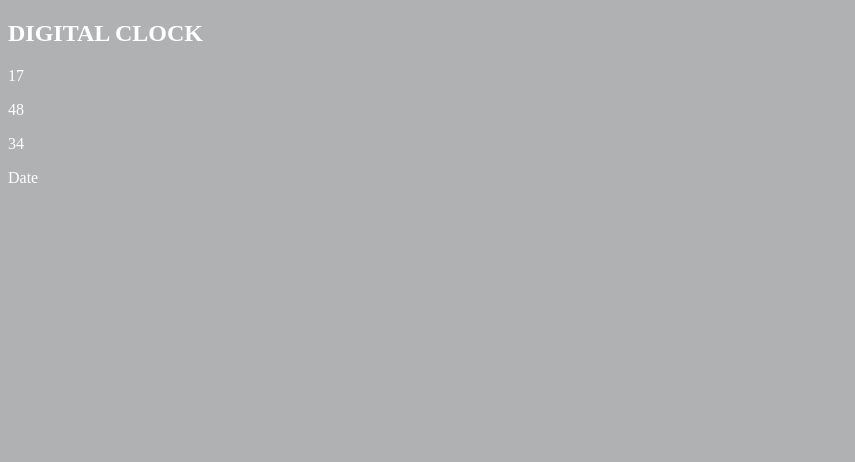
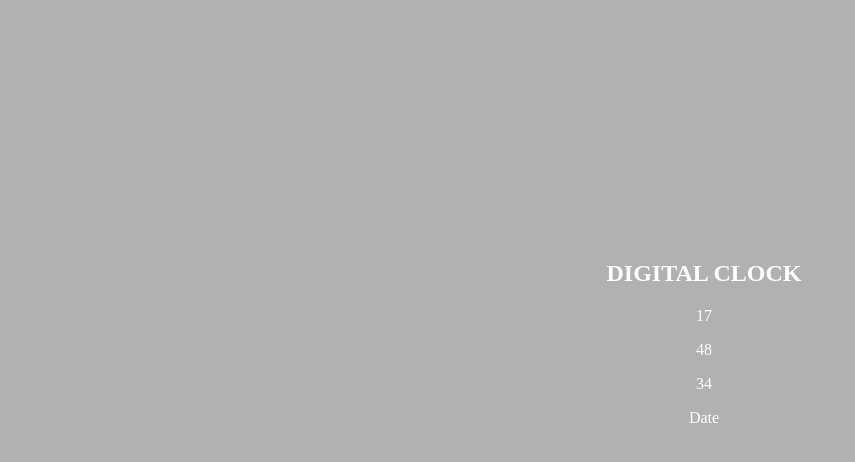
Before and after one commit to ysmltr/50-JavaScript-Uygulamasi, a plain HTML site: page 3_Digital Clock/index.html in a window 1280 px wide. Shown: the whole page, without its empty margins (0-855 px from the left). Drawn offline with Linux system fonts and the light colour scheme.

Commit message:
not important changes

```diff
--- a/3_Digital Clock/index.html
+++ b/3_Digital Clock/index.html
@@ -8,15 +8,16 @@
     <link rel="stylesheet" href="style.css">
 </head>
 <body>
-        <div class="clock">
+        <div id="clock">
             <h2>DIGITAL CLOCK</h2>
             <div class="clock-container">
                   <div class="clock-items"><p id="hour">17</p></div>
                   <div class="clock-items"><p id="minute">48</p></div>
                   <div class="clock-items"><p id="second">34</p></div>
             </div>
+            <p id="date">Date</p>
+
         </div>
-        <P id="date">Date</P>
 
 
 
--- a/3_Digital Clock/style.css
+++ b/3_Digital Clock/style.css
@@ -1,5 +1,12 @@
 body{
     background-color: #AFB1B3;
     color: #fff;
+}
 
+#clock{
+    text-align: center;
+    width: 50%;
+    position: absolute;
+    top: 30%;
+    left: 30%;
 }
```
